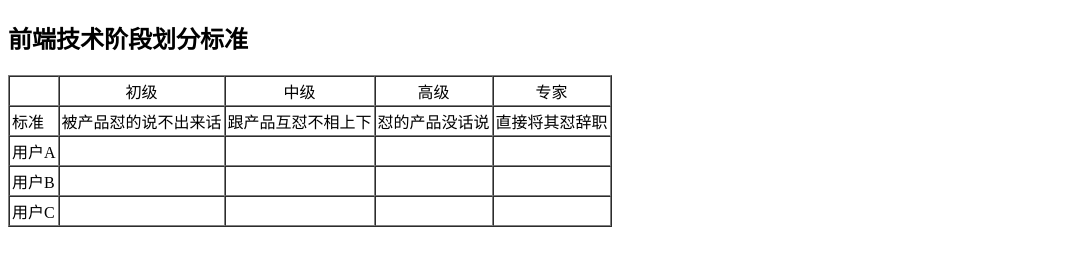
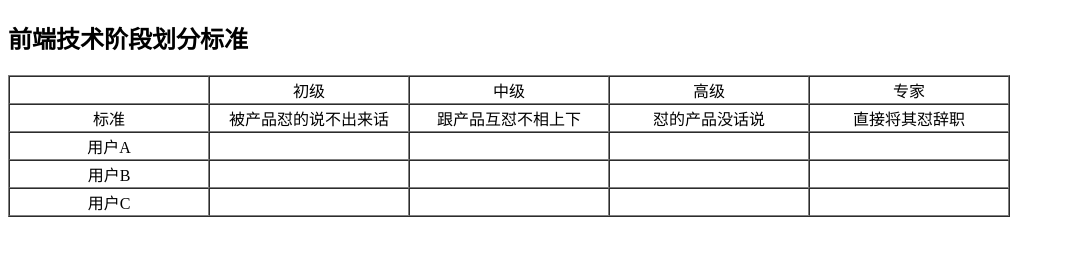
Before and after one commit to DavidGLS/HTML, a plain HTML site: page 20210521-MakingTable/index.html in a window 1280 px wide. Shown: the whole page, without its empty margins (0-1065 px from the left). Drawn offline with Linux system fonts and the light colour scheme.

Commit message:
task completed!

```diff
--- a/20210521-MakingTable/index.html
+++ b/20210521-MakingTable/index.html
@@ -6,7 +6,12 @@
     </head>
     <body>
         <h2>前端技术阶段划分标准</h2>
-        <table border="1px" cellspacing="0" cellpadding="2px">
+        <table border="1px" cellspacing="0">
+            <col width="200px">
+            <col width="200px">
+            <col width="200px">
+            <col width="200px">
+            <col width="200px">
             <tr align="center">
                 <td></td>
                 <td>初级</td>
@@ -14,28 +19,28 @@
                 <td>高级</td>
                 <td>专家</td>
             </tr>
-            <tr>
+            <tr align="center">
                 <td>标准</td>
                 <td>被产品怼的说不出来话</td>
                 <td>跟产品互怼不相上下</td>
                 <td>怼的产品没话说</td>
                 <td>直接将其怼辞职</td>
             </tr>
-            <tr>
+            <tr align="center">
                 <td>用户A</td>
                 <td></td>
                 <td></td>
                 <td></td>
                 <td></td>
             </tr>
-            <tr>
+            <tr align="center">
                 <td>用户B</td>
                 <td></td>
                 <td></td>
                 <td></td>
                 <td></td>
             </tr>
-            <tr>
+            <tr align="center">
                 <td>用户C</td>
                 <td></td>
                 <td></td>
```
